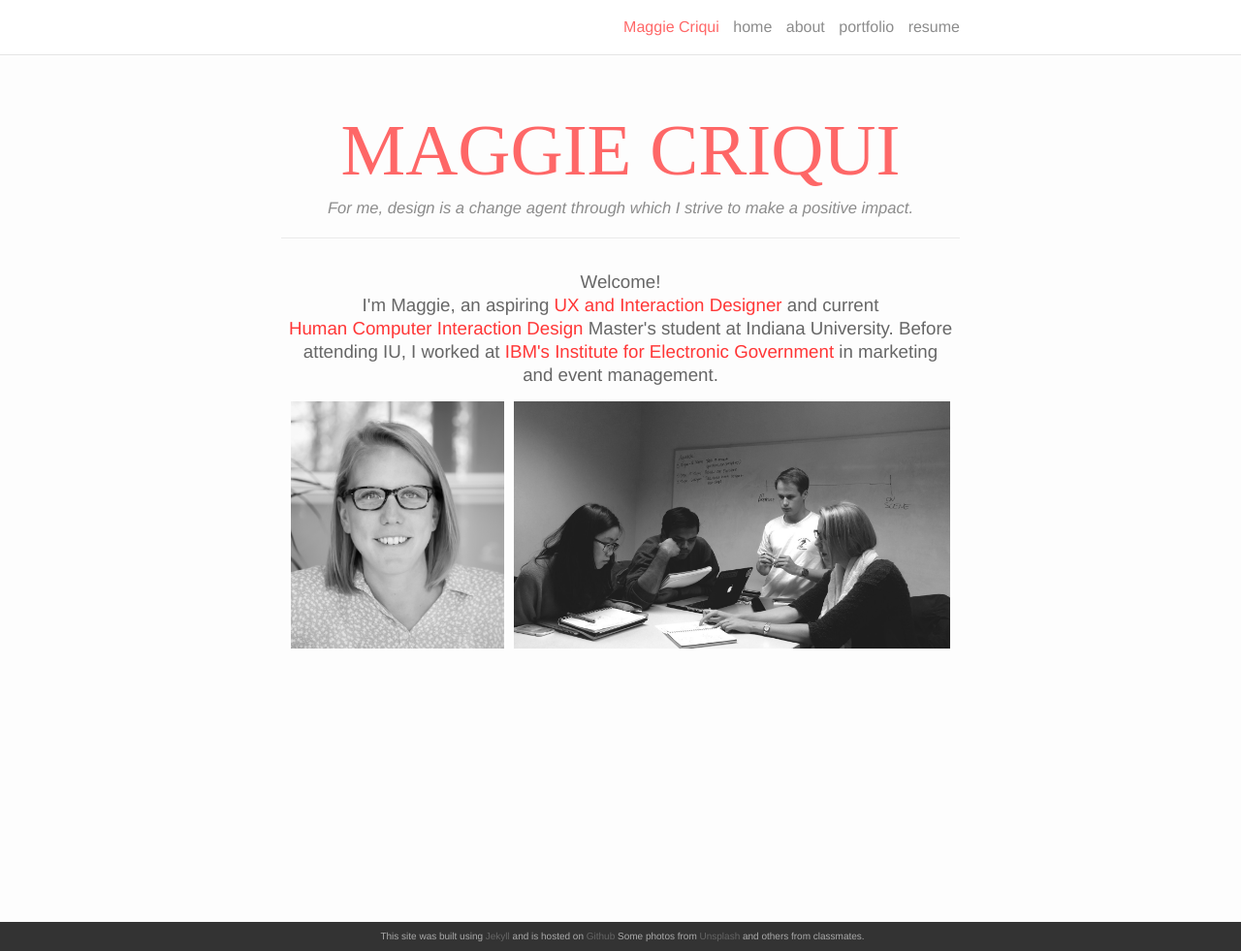
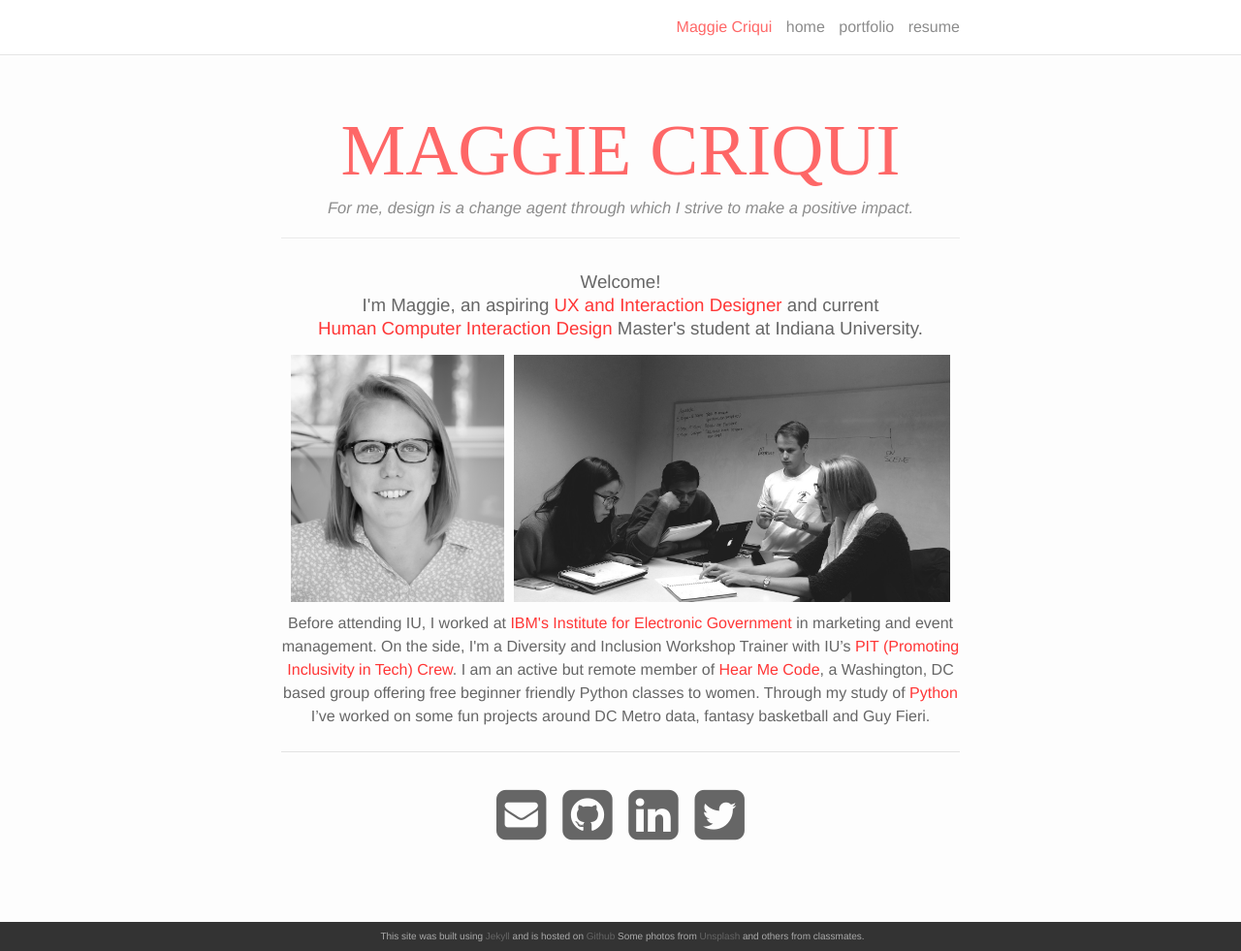
Before and after one commit to mcriqui/mcriqui.github.io, a Jekyll site: the page built from index.html, in a window 1280 px wide and 981 px high. Shown: the whole window at 97% size. Built offline with Jekyll 4.4.1, drawn with Linux system fonts in a browser that asks for light colours; nearby versions of some CDN libraries; some web fonts are replaced.

Commit message:
putting about me information on the homepage

```diff
--- a/index.html
+++ b/index.html
@@ -17,10 +17,24 @@ mg: /img/homepage.jpg
 <!-- <div class="post-conent welcome"> -->
 
   <div class="col three homepage_align welcome_message">
-    <h3>Welcome!<br> I'm Maggie, an aspiring <a class="homepage_keywords">UX and Interaction Designer</a> and current</br> <a class="homepage_keywords">Human Computer Interaction Design</a> Master's student at Indiana University. Before attending IU, I worked at <a class="homepage_keywords">IBM's Institute for Electronic Government</a> in marketing and event management.</h3>
+    <h3>Welcome!<br> I'm Maggie, an aspiring <a class="homepage_keywords">UX and Interaction Designer</a> and current</br> <a class="homepage_keywords">Human Computer Interaction Design</a> Master's student at Indiana University. </h3>
   </div>
 <!-- </div> -->
 <div class="img_row">
 <img class="col one" src="{{ site.baseurl }}/img/headshot.jpg"/>
 <img class="col two" src="{{ site.baseurl }}/img/team.jpg"/>
 </div>
+
+<div class="homepage_align">
+    <h4>Before attending IU, I worked at <a class="homepage_keywords">IBM's Institute for Electronic Government</a> in marketing and event management. On the side, I'm a Diversity and Inclusion Workshop Trainer with IU’s <a class="homepage_keywords">PIT (Promoting Inclusivity in Tech) Crew</a>. I am an active but remote member of <a class="homepage_keywords">Hear Me Code</a>, a Washington, DC based group offering free beginner friendly Python classes to women. Through my study of <a class="homepage_keywords">Python</a> I’ve worked on some fun projects around DC Metro data, fantasy basketball and Guy Fieri.</h4>
+</div>
+
+<br/>
+<hr/>
+<br/>
+<span class="contacticon center">
+  <a href="mailto:maggie.criqui@gmail.com"><i class="fa fa-envelope-square"></i></a>
+  <a href="https://github.com/mcriqui" target="_blank"><i class="fa fa-github-square"></i></a>
+  <a href="https://www.linkedin.com/in/maggie-criqui-4ba46a2a" target="_blank"><i class="fa fa-linkedin-square"></i></a>
+  <a href="https://twitter.com/MaggieCriqui" target="_blank"><i class="fa fa-twitter-square"></i></a>
+</span>
```
Also changed, not shown: about.md (deleted, +0 -22 lines), _sass/_layout.scss (line endings or trailing spaces), img/firefighters_none_selected-01.jpg.
